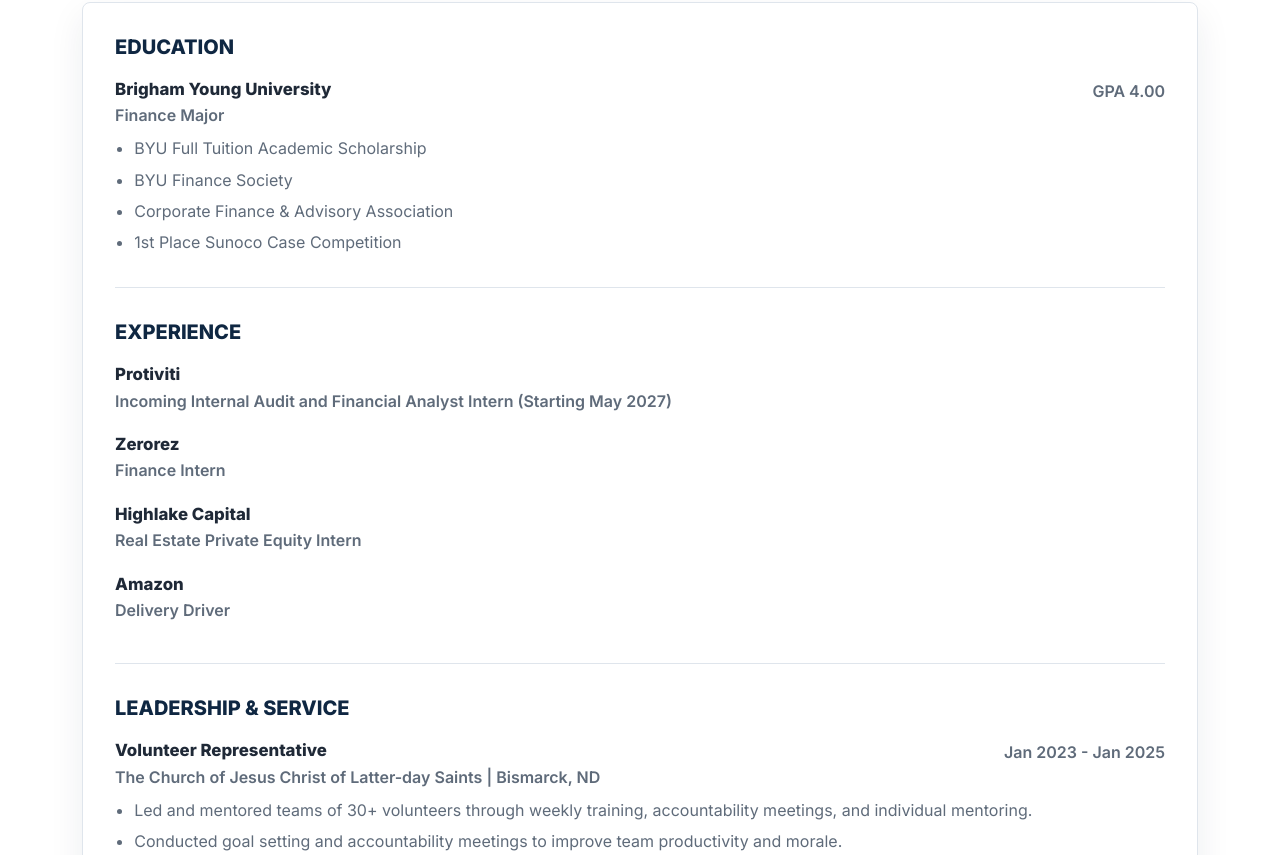
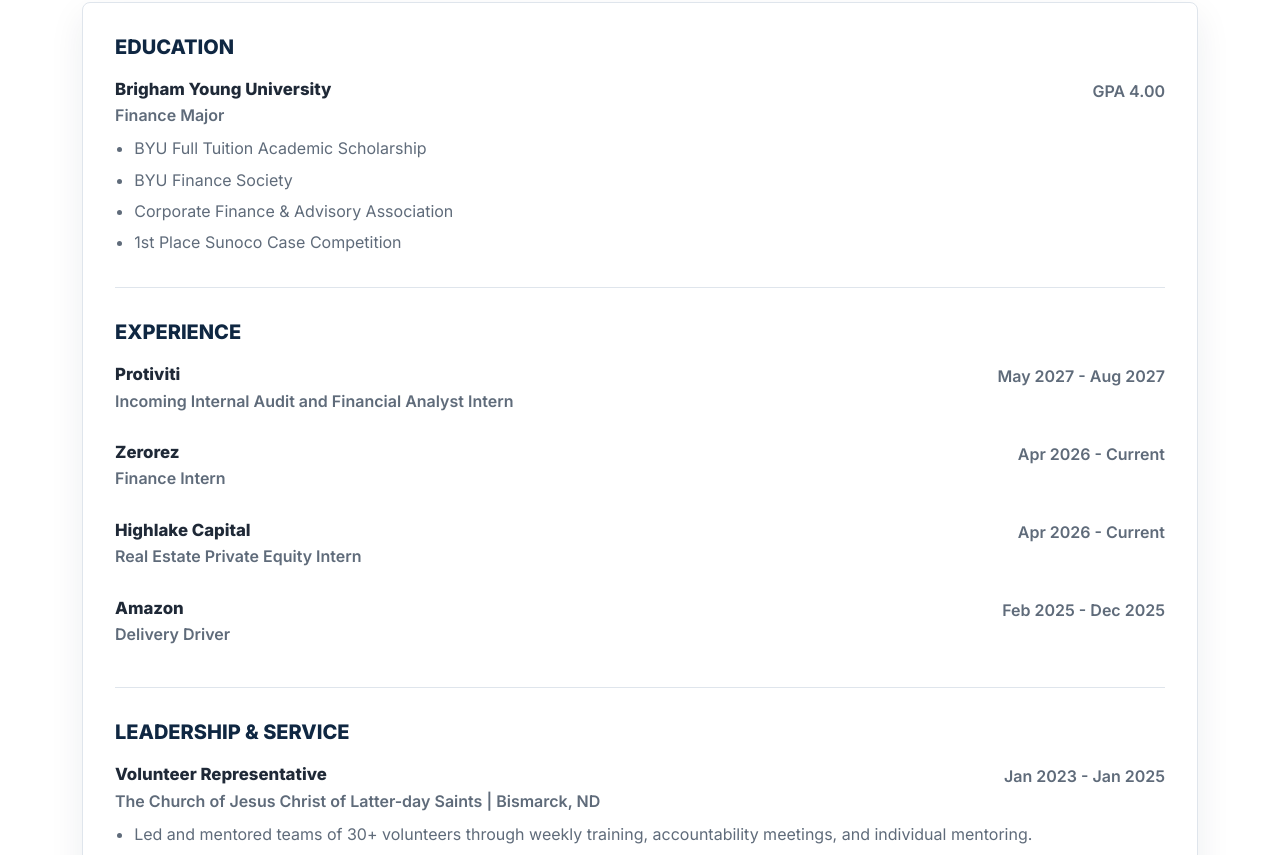
Before and after one commit to presto03/prestonbrown-portfolio, a plain HTML site: page resume.html in a window 1280 px wide. Shown: the part 365-1220 px from the top of the page. Drawn offline with nearby package versions, Linux system fonts and the light colour scheme.

Commit message:
Added dates to resume.html to reflect the timeline of experiences

```diff
--- a/resume.html
+++ b/resume.html
@@ -86,21 +86,49 @@
           <!-- Experience section -->
         <section class="resume-section">
           <h2>Experience</h2>
+
           <div class="resume-item">
+            <div class="d-flex flex-column flex-md-row justify-content-between gap-2">
+              <div>
                 <h3>Protiviti</h3>
-              <p class="resume-subtitle">Incoming Internal Audit and Financial Analyst Intern (Starting May 2027)</p>
+                <p class="resume-subtitle">
+                  Incoming Internal Audit and Financial Analyst Intern
+                </p>
               </div>
+              <p class="resume-meta">May 2027 - Aug 2027</p>
+            </div>
+          </div>
+
           <div class="resume-item">
+            <div class="d-flex flex-column flex-md-row justify-content-between gap-2">
+              <div>
                 <h3>Zerorez</h3>
                 <p class="resume-subtitle">Finance Intern</p>
               </div>
+              <p class="resume-meta">Apr 2026 - Current</p>
+            </div>
+          </div>
+
           <div class="resume-item">
+            <div class="d-flex flex-column flex-md-row justify-content-between gap-2">
+              <div>
                 <h3>Highlake Capital</h3>
-              <p class="resume-subtitle">Real Estate Private Equity Intern</p>
+                <p class="resume-subtitle">
+                  Real Estate Private Equity Intern
+                </p>
               </div>
+              <p class="resume-meta">Apr 2026 - Current</p>
+            </div>
+          </div>
+
           <div class="resume-item">
+            <div class="d-flex flex-column flex-md-row justify-content-between gap-2">
+              <div>
                 <h3>Amazon</h3>
                 <p class="resume-subtitle">Delivery Driver</p>
+              </div>
+              <p class="resume-meta">Feb 2025 - Dec 2025</p>
+            </div>
           </div>
         </section>
 
```
Lines whose indentation alone changed are shown as unchanged.
